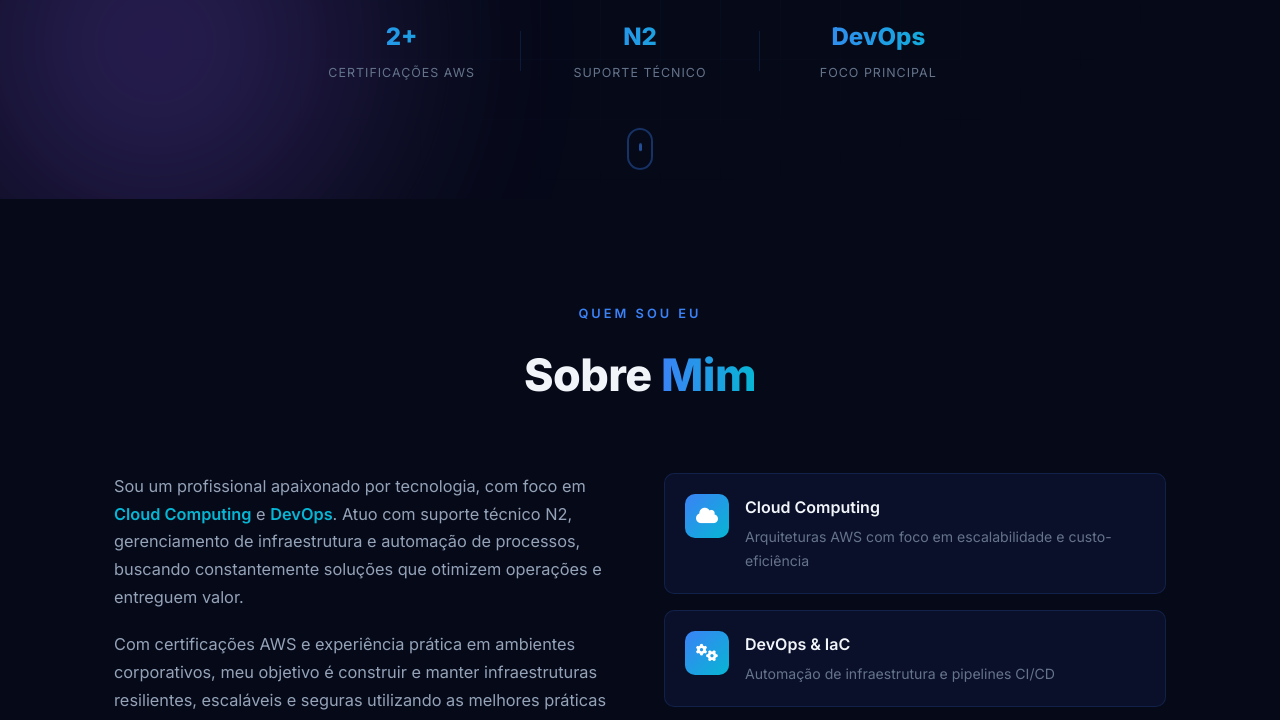
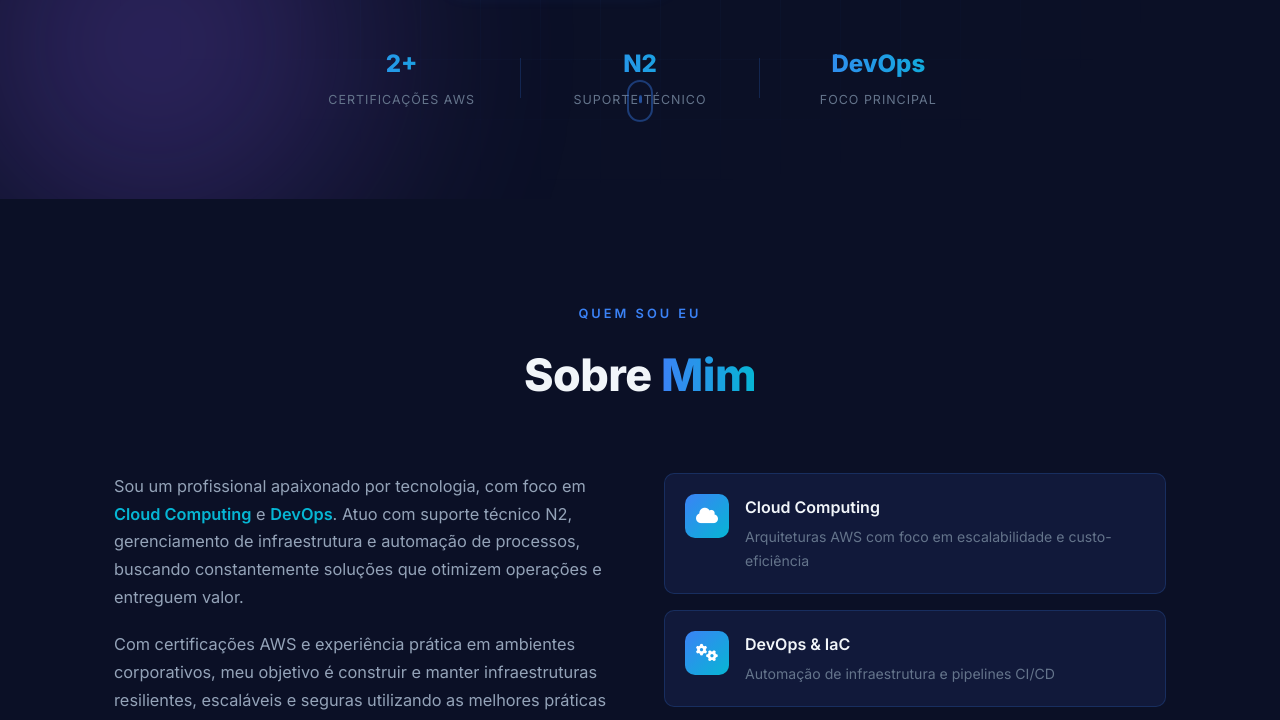
Before and after one commit to brendonpereiradev/Web-Curriculum, a plain HTML site: page index.html in a window 1280 px wide. Shown: the part 601-1321 px from the top of the page. Drawn offline with Linux system fonts and the light colour scheme.

Commit message:
Commit 3

```diff
--- a/index.css
+++ b/index.css
@@ -5,13 +5,13 @@
 /* ---------- CSS Variables ---------- */
 :root {
     /* Colors — Dark Blue Theme */
-    --bg-primary: #060918;
-    --bg-secondary: #0c1024;
-    --bg-card: rgba(15, 23, 55, 0.6);
-    --bg-card-hover: rgba(20, 30, 70, 0.7);
-    --bg-glass: rgba(10, 17, 40, 0.65);
-    --border-glass: rgba(59, 130, 246, 0.15);
-    --border-glass-hover: rgba(59, 130, 246, 0.35);
+    --bg-primary: #0b1026;
+    --bg-secondary: #111736;
+    --bg-card: rgba(22, 33, 72, 0.6);
+    --bg-card-hover: rgba(30, 42, 90, 0.7);
+    --bg-glass: rgba(16, 24, 56, 0.65);
+    --border-glass: rgba(59, 130, 246, 0.2);
+    --border-glass-hover: rgba(59, 130, 246, 0.4);
 
     /* Accents */
     --accent-blue: #3b82f6;
@@ -597,10 +597,11 @@ strong {
 
 /* Scroll Indicator */
 .scroll-indicator {
-    position: relative;
+    position: absolute;
+    bottom: 72px;
+    left: 50%;
+    transform: translateX(-50%);
     z-index: 1;
-    margin: 12px auto 0;
-    flex-shrink: 0;
     animation: fadeInUp 0.8s ease 0.6s forwards, bounce 2s ease-in-out infinite 1.5s;
     opacity: 0;
 }
@@ -639,11 +640,11 @@ strong {
 
     0%,
     100% {
-        transform: translateY(0);
+        transform: translateX(-50%) translateY(0);
     }
 
     50% {
-        transform: translateY(-8px);
+        transform: translateX(-50%) translateY(-8px);
     }
 }
 
```
